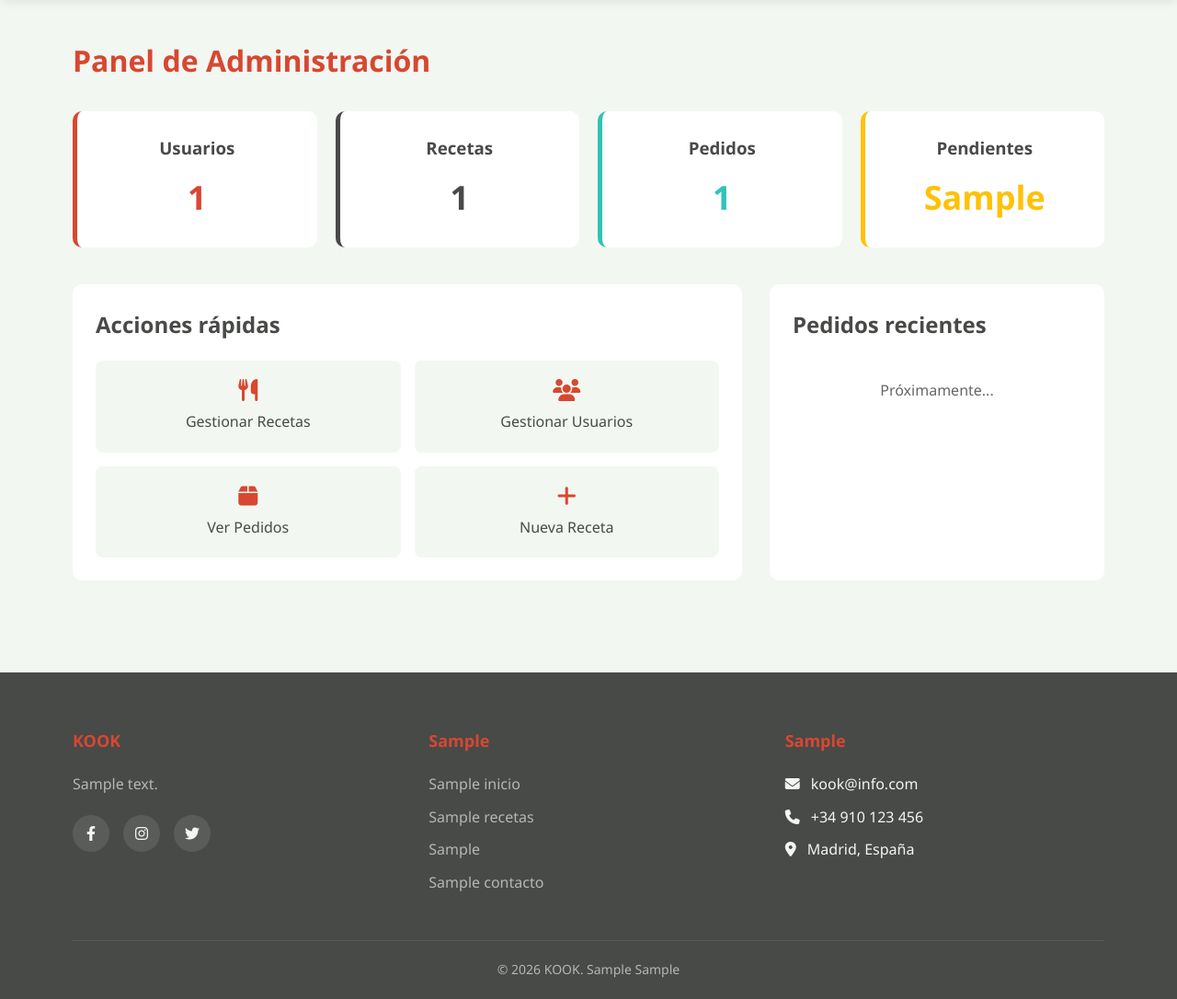
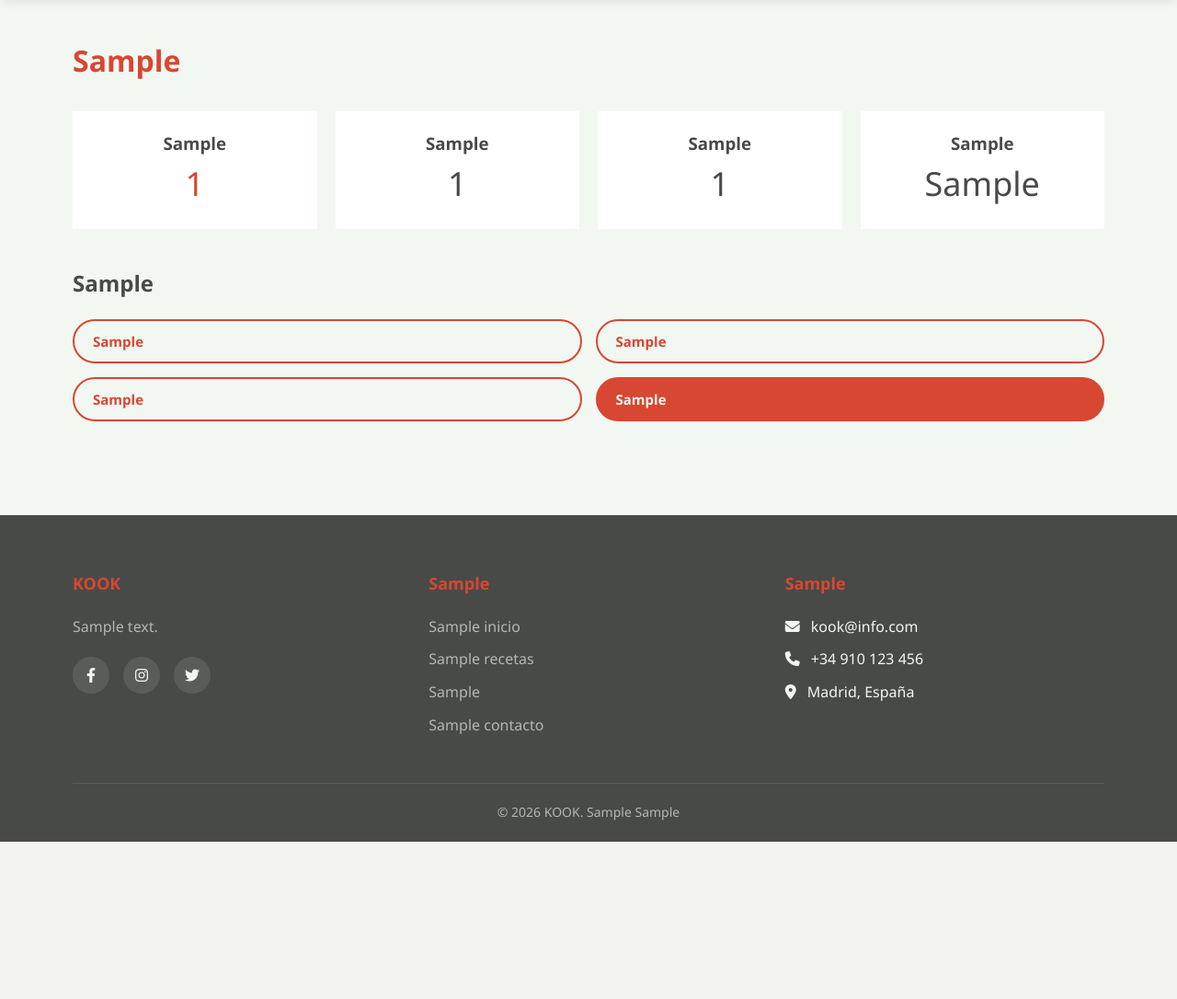
Before and after one commit to aymanmzkk/KOOK, a Flask app: template templates/admin/dashboard.html in a window 1280 px wide. Shown: the part 78-1164 px from the top of the page at 92% size. After the commit the page ends 993 px from the top, so only its background shows below. Run offline with Flask 3, Linux system fonts and the light colour scheme; the template is opened without the code that fills it: most values are stand-ins (such as "Sample title", 1, 10 or a date in 2020).

Commit message:
el resto

```diff
--- a/templates/admin/dashboard.html
+++ b/templates/admin/dashboard.html
@@ -1,58 +1,37 @@
 {% extends "base.html" %}
 
-{% block title %}Panel de Administración - KOOK{% endblock %}
+{% block title %}{{ t.admin_dashboard }} - KOOK{% endblock %}
 
 {% block content %}
 <div class="container">
-    <h1 style="color: #D84731; margin-bottom: 30px;">Panel de Administración</h1>
+    <h1 style="color: #D84731; margin-bottom: 30px;">{{ t.admin_dashboard }}</h1>
 
-    <div style="display: grid; grid-template-columns: repeat(4, 1fr); gap: 20px; margin-bottom: 40px;">
-        <div style="background: white; padding: 25px; border-radius: 10px; text-align: center; border-left: 5px solid #D84731;">
-            <h3 style="color: #484A47; margin-bottom: 10px;">Usuarios</h3>
-            <p style="font-size: 36px; font-weight: bold; color: #D84731;">{{ total_usuarios }}</p>
+    <div style="display: grid; grid-template-columns: repeat(4, 1fr); gap: 20px;">
+        <div style="background: white; padding: 20px; text-align: center;">
+            <h3>{{ t.admin_usuarios }}</h3>
+            <p style="font-size: 36px; color: #D84731;">{{ total_usuarios }}</p>
         </div>
-        <div style="background: white; padding: 25px; border-radius: 10px; text-align: center; border-left: 5px solid #484A47;">
-            <h3 style="color: #484A47; margin-bottom: 10px;">Recetas</h3>
-            <p style="font-size: 36px; font-weight: bold; color: #484A47;">{{ total_recetas }}</p>
+        <div style="background: white; padding: 20px; text-align: center;">
+            <h3>{{ t.admin_recetas }}</h3>
+            <p style="font-size: 36px;">{{ total_recetas }}</p>
         </div>
-        <div style="background: white; padding: 25px; border-radius: 10px; text-align: center; border-left: 5px solid #2EC4B6;">
-            <h3 style="color: #484A47; margin-bottom: 10px;">Pedidos</h3>
-            <p style="font-size: 36px; font-weight: bold; color: #2EC4B6;">{{ total_pedidos }}</p>
+        <div style="background: white; padding: 20px; text-align: center;">
+            <h3>{{ t.admin_pedidos }}</h3>
+            <p style="font-size: 36px;">{{ total_pedidos }}</p>
         </div>
-        <div style="background: white; padding: 25px; border-radius: 10px; text-align: center; border-left: 5px solid #FFC107;">
-            <h3 style="color: #484A47; margin-bottom: 10px;">Pendientes</h3>
-            <p style="font-size: 36px; font-weight: bold; color: #FFC107;">{{ pedidos_pendientes }}</p>
+        <div style="background: white; padding: 20px; text-align: center;">
+            <h3>{{ t.admin_pendientes }}</h3>
+            <p style="font-size: 36px;">{{ pedidos_pendientes }}</p>
         </div>
     </div>
 
-    <div style="display: grid; grid-template-columns: 2fr 1fr; gap: 30px;">
-        <div style="background: white; padding: 25px; border-radius: 10px;">
-            <h2 style="color: #484A47; margin-bottom: 20px;">Acciones rápidas</h2>
-            <div style="display: grid; grid-template-columns: repeat(2, 1fr); gap: 15px;">
-                <a href="/admin/recetas" style="background-color: #F2F7F2; padding: 20px; border-radius: 8px; text-align: center; text-decoration: none; color: #484A47;">
-                    <i class="fas fa-utensils" style="font-size: 24px; color: #D84731; margin-bottom: 10px;"></i>
-                    <p>Gestionar Recetas</p>
-                </a>
-                <a href="/admin/usuarios" style="background-color: #F2F7F2; padding: 20px; border-radius: 8px; text-align: center; text-decoration: none; color: #484A47;">
-                    <i class="fas fa-users" style="font-size: 24px; color: #D84731; margin-bottom: 10px;"></i>
-                    <p>Gestionar Usuarios</p>
-                </a>
-                <a href="/admin/pedidos" style="background-color: #F2F7F2; padding: 20px; border-radius: 8px; text-align: center; text-decoration: none; color: #484A47;">
-                    <i class="fas fa-box" style="font-size: 24px; color: #D84731; margin-bottom: 10px;"></i>
-                    <p>Ver Pedidos</p>
-                </a>
-                <a href="/admin/recetas/nueva" style="background-color: #F2F7F2; padding: 20px; border-radius: 8px; text-align: center; text-decoration: none; color: #484A47;">
-                    <i class="fas fa-plus" style="font-size: 24px; color: #D84731; margin-bottom: 10px;"></i>
-                    <p>Nueva Receta</p>
-                </a>
-            </div>
-        </div>
-
-        <div style="background: white; padding: 25px; border-radius: 10px;">
-            <h2 style="color: #484A47; margin-bottom: 20px;">Pedidos recientes</h2>
-            <div style="max-height: 300px; overflow-y: auto;">
-                <p style="color: #666; text-align: center; padding: 20px;">Próximamente...</p>
-            </div>
+    <div style="margin-top: 40px;">
+        <h2>{{ t.admin_acciones_rapidas }}</h2>
+        <div style="display: grid; grid-template-columns: repeat(2, 1fr); gap: 15px; margin-top: 20px;">
+            <a href="/admin/recetas" class="btn btn-outline">{{ t.admin_gestionar_recetas }}</a>
+            <a href="/admin/usuarios" class="btn btn-outline">{{ t.admin_gestionar_usuarios }}</a>
+            <a href="/admin/pedidos" class="btn btn-outline">{{ t.admin_ver_pedidos }}</a>
+            <a href="/admin/recetas/nueva" class="btn btn-primary">{{ t.admin_nueva_receta }}</a>
         </div>
     </div>
 </div>
```
Also changed, not shown: templates/admin/pedidos.html (+9 -27 lines), templates/contacto.html (+14 -41 lines), templates/detalle_receta.html (+24 -26 lines).
